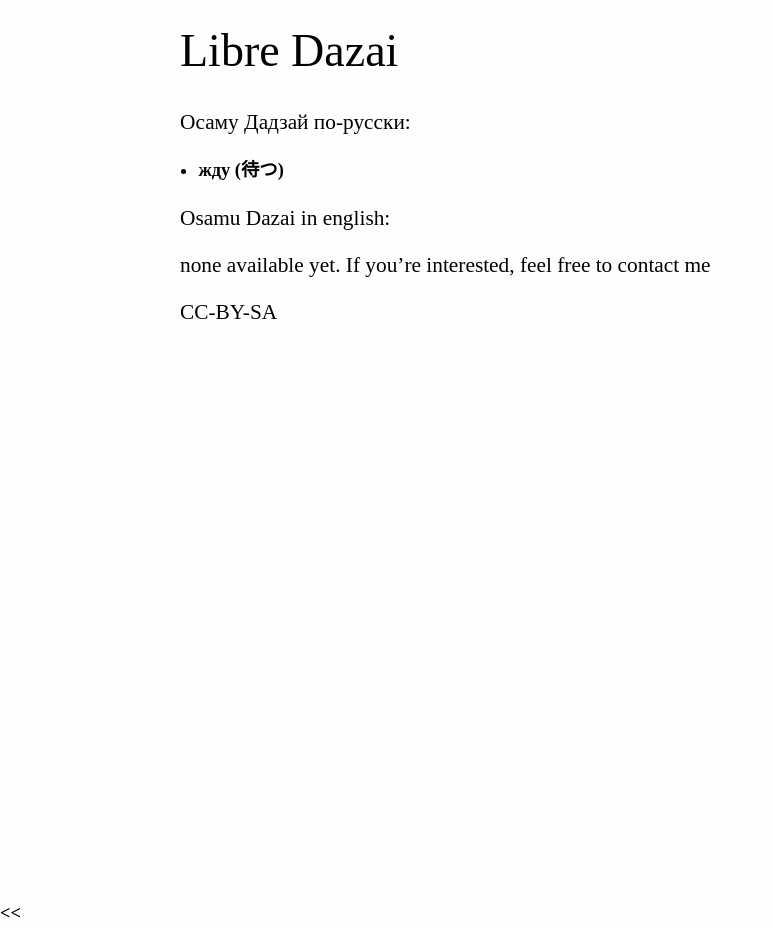
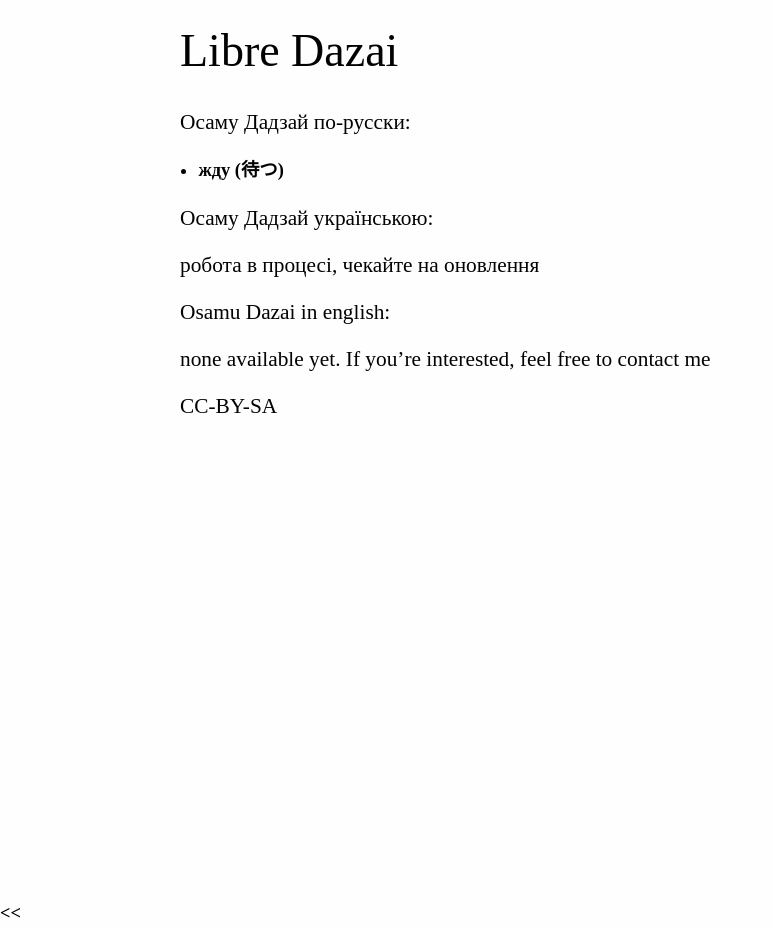
Before and after one commit to caryoscelus/libre-dazai, a Jekyll site: the page built from index.md, in a window 1280 px wide. Shown: the whole page, without its empty margins (0-773 px from the left). Built offline with Jekyll 4.4.1, drawn with Linux system fonts in a browser that asks for light colours.

Commit message:
announce ukrainian translation

```diff
--- a/index.md
+++ b/index.md
@@ -6,6 +6,10 @@ title: Libre Dazai
 
 - [жду (待つ)](text/matsu-ru.html)
 
+Осаму Дадзай українською:
+
+робота в процесі, чекайте на оновлення
+
 Osamu Dazai in english:
 
 none available yet. If you're interested, feel free to contact me
```
